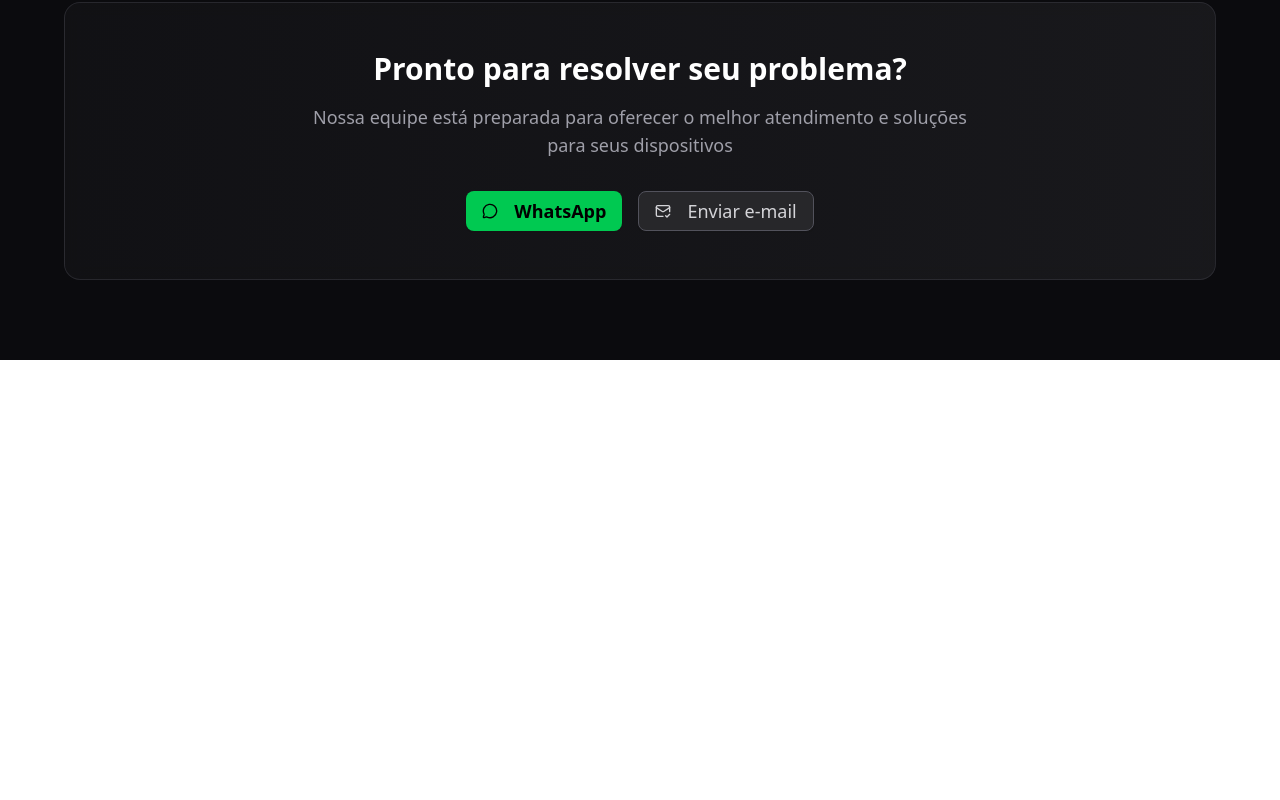
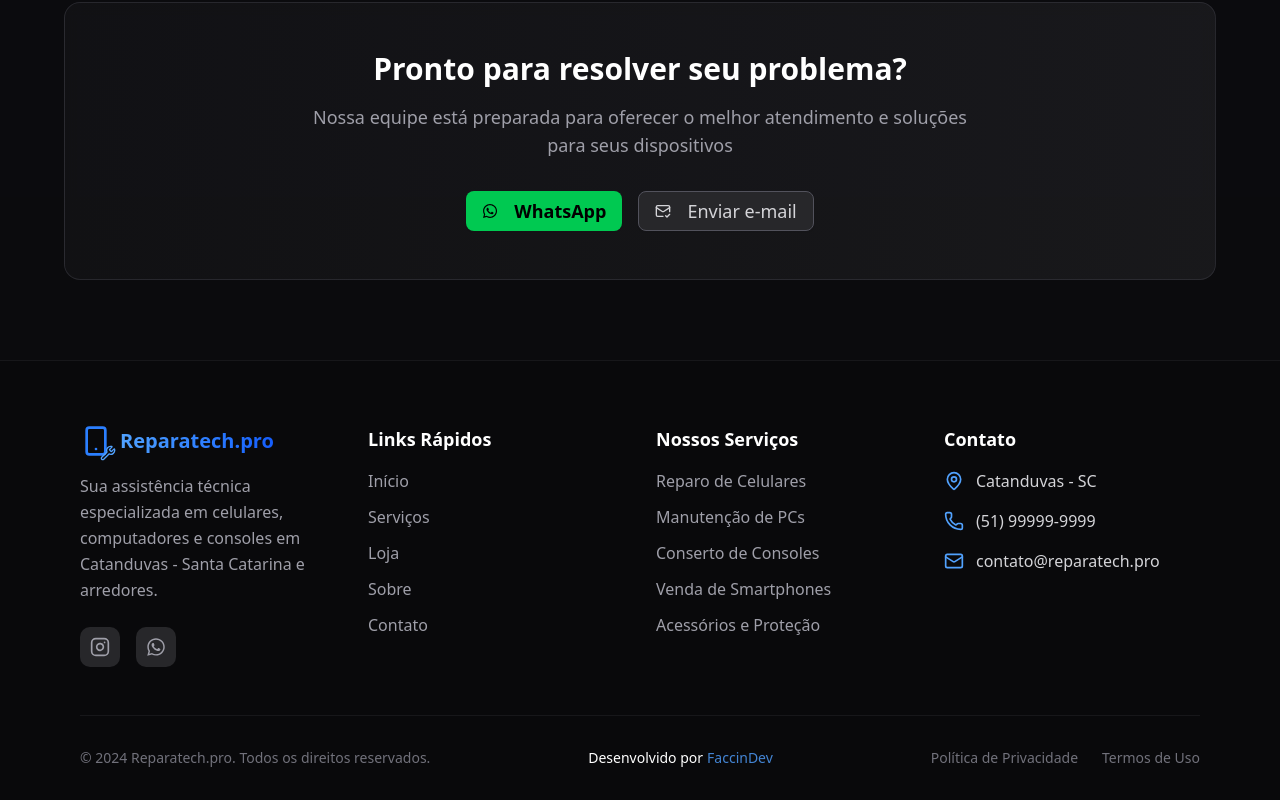
Before and after one commit to Faccin27/reparatech-v2, a Next.js app: page / in a window 1280 px wide. Shown: the part 4847-5647 px from the top of the page. Before the commit the page ends 5207 px from the top, so only its background shows below. Built offline with nearby package versions, Linux system fonts and the light colour scheme.

Commit message:
feat: created footer section

```diff
--- a/package.json
+++ b/package.json
@@ -16,6 +16,7 @@
     "next": "15.3.4",
     "react": "^19.0.0",
     "react-dom": "^19.0.0",
+    "react-icons": "^5.5.0",
     "tailwind-merge": "^3.3.1"
   },
   "devDependencies": {
--- a/src/app/page.tsx
+++ b/src/app/page.tsx
@@ -4,6 +4,7 @@ import Hero from "@/components/hero";
 import Products from "@/components/products";
 import Services from "@/components/services";
 import Contact from "@/components/contact";
+import Footer from "@/components/footer";
 
 export default function Home() {
   return (
@@ -19,6 +20,7 @@ export default function Home() {
       <Products />
       <About />
       <Contact />
+      <Footer />
     </div>
   );
 }
--- a/src/components/contact.tsx
+++ b/src/components/contact.tsx
@@ -1,6 +1,7 @@
-import { MapPin, Phone, Clock, MessageCircle, Mail, MailCheck } from "lucide-react";
+import { MapPin, Phone, Clock, Mail, MailCheck } from "lucide-react";
 import { Button } from "@/components/ui/button";
 import { Card, CardContent } from "@/components/ui/card";
+import { FaWhatsapp } from "react-icons/fa";
 
 const Contact = () => {
   const contactInfo = [
@@ -80,7 +81,7 @@ const Contact = () => {
               size="lg"
               className="bg-green-500 hover:bg-blue-600 text-black font-semibold px-8 py-3 text-lg"
             >
-              <MessageCircle className="w-5 h-5 mr-2" />
+              <FaWhatsapp className="w-5 h-5 mr-2" />
               WhatsApp
             </Button>
             <Button
--- /dev/null
+++ b/src/components/footer.tsx
@@ -0,0 +1,157 @@
+import {
+  Smartphone,
+  Wrench,
+  MapPin,
+  Phone,
+  Mail,
+  Instagram,
+  Facebook,
+} from "lucide-react";
+import { FaWhatsapp } from "react-icons/fa";
+
+const Footer = () => {
+  const quickLinks = [
+    { label: "Início", href: "#inicio" },
+    { label: "Serviços", href: "#servicos" },
+    { label: "Loja", href: "#loja" },
+    { label: "Sobre", href: "#sobre" },
+    { label: "Contato", href: "#contato" },
+  ];
+
+  const services = [
+    "Reparo de Celulares",
+    "Manutenção de PCs",
+    "Conserto de Consoles",
+    "Venda de Smartphones",
+    "Acessórios e Proteção",
+  ];
+
+  return (
+    <footer className="bg-zinc-950 border-t border-zinc-800/50 pt-16 pb-8 relative z-10">
+      <div className="container mx-auto max-w-6xl px-4">
+        <div className="grid md:grid-cols-4 gap-8 mb-12">
+          {/* Company Info */}
+          <div className="md:col-span-1">
+            <div className="flex items-center space-x-2 mb-4">
+              <div className="relative">
+                <Smartphone className="w-8 h-8 text-blue-500" />
+                <Wrench className="w-4 h-4 text-blue-400 absolute -bottom-1 -right-1" />
+              </div>
+              <span className="text-xl font-bold bg-gradient-to-r from-blue-400 to-blue-600 bg-clip-text text-transparent">
+                Reparatech.pro
+              </span>
+            </div>
+            <p className="text-zinc-400 mb-6 leading-relaxed">
+              Sua assistência técnica especializada em celulares, computadores e
+              consoles em Catanduvas - Santa Catarina e arredores.
+            </p>
+
+            {/* Social Links */}
+            <div className="flex space-x-4">
+              <a
+                href="#"
+                className="w-10 h-10 bg-zinc-800 rounded-lg flex items-center justify-center hover:bg-blue-600 transition-colors duration-200"
+              >
+                <Instagram className="w-5 h-5 text-zinc-400 hover:text-white" />
+              </a>
+              <a
+                href="#"
+                className="w-10 h-10 bg-zinc-800 rounded-lg flex items-center justify-center hover:bg-blue-600 transition-colors duration-200"
+              >
+                <FaWhatsapp className="w-5 h-5 text-zinc-400 hover:text-white" />
+              </a>
+            </div>
+          </div>
+
+          {/* Quick Links */}
+          <div>
+            <h3 className="text-lg font-semibold text-white mb-4">
+              Links Rápidos
+            </h3>
+            <ul className="space-y-3">
+              {quickLinks.map((link, index) => (
+                <li key={index}>
+                  <a
+                    href={link.href}
+                    className="text-zinc-400 hover:text-blue-400 transition-colors duration-200"
+                  >
+                    {link.label}
+                  </a>
+                </li>
+              ))}
+            </ul>
+          </div>
+
+          {/* Services */}
+          <div>
+            <h3 className="text-lg font-semibold text-white mb-4">
+              Nossos Serviços
+            </h3>
+            <ul className="space-y-3">
+              {services.map((service, index) => (
+                <li key={index} className="text-zinc-400">
+                  {service}
+                </li>
+              ))}
+            </ul>
+          </div>
+
+          {/* Contact Info */}
+          <div>
+            <h3 className="text-lg font-semibold text-white mb-4">Contato</h3>
+            <div className="space-y-4">
+              <div className="flex items-start space-x-3">
+                <MapPin className="w-5 h-5 text-blue-400 mt-0.5" />
+                <div>
+                  <p className="text-zinc-300">Catanduvas - SC</p>
+                </div>
+              </div>
+
+              <div className="flex items-center space-x-3">
+                <Phone className="w-5 h-5 text-blue-400" />
+                <p className="text-zinc-300">(51) 99999-9999</p>
+              </div>
+
+              <div className="flex items-center space-x-3">
+                <Mail className="w-5 h-5 text-blue-400" />
+                <p className="text-zinc-300">contato@reparatech.pro</p>
+              </div>
+            </div>
+          </div>
+        </div>
+
+        {/* Bottom Section */}
+        <div className="border-t border-zinc-800/50 pt-8">
+          <div className="flex flex-col md:flex-row justify-between items-center">
+            <p className="text-zinc-500 text-sm mb-4 md:mb-0">
+              © 2024 Reparatech.pro. Todos os direitos reservados.
+            </p>
+            <div className="flex space-x-1 text-sm">
+              Desenvolvido por <b />{" "}
+              <span className="text-blue-400/80 hover:opacity-75 cursor-pointer font-medium">
+                {" "}
+                FaccinDev
+              </span>
+            </div>
+            <div className="flex space-x-6 text-sm">
+              <a
+                href="#"
+                className="text-zinc-500 hover:text-blue-400 transition-colors duration-200"
+              >
+                Política de Privacidade
+              </a>
+              <a
+                href="#"
+                className="text-zinc-500 hover:text-blue-400 transition-colors duration-200"
+              >
+                Termos de Uso
+              </a>
+            </div>
+          </div>
+        </div>
+      </div>
+    </footer>
+  );
+};
+
+export default Footer;
--- a/src/components/products.tsx
+++ b/src/components/products.tsx
@@ -29,7 +29,7 @@ const Products = () => {
   ];
 
   return (
-    <section id="produtos" className="py-20 px-4  relative z-10">
+    <section id="loja" className="py-20 px-4  relative z-10">
       <div className="container mx-auto max-w-5xl">
         <div className="text-center mb-16">
           <h2 className="text-4xl font-bold text-white mb-4">Loja Completa</h2>
@@ -96,7 +96,7 @@ const Products = () => {
             size="lg"
             className="bg-blue-600 hover:bg-blue-700 text-white px-8"
           >
-            Consultar Disponibilidade
+            Nossos Produtos
           </Button>
         </div>
       </div>
```
Also changed, not shown: 1 other file (tests, documents, lock files or other folders).
